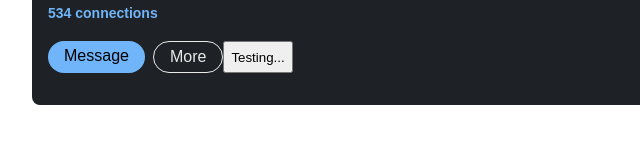
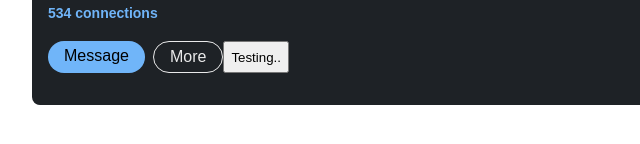
Before and after one commit to ArkaitzRB/web-draft, a plain HTML site: page web-visit-card/index.html in a window 1280 px wide. Shown: the part 404-548 px from the top of the page, 218-858 px from the left. Drawn offline with Linux system fonts and the light colour scheme.

Commit message:
Update index.html

```diff
--- a/web-visit-card/index.html
+++ b/web-visit-card/index.html
@@ -24,7 +24,7 @@
     <div class="profile-cta">
       <a class="message-btn skeleton" href="/">Message</a>
       <a class="more-btn skeleton" href="/">More</a>
-      <button id="btnEnviar">Testing...</button>
+      <button id="btnEnviar">Testing..</button>
     </div>
   </div>
   <script src="script.js"></script>
```
